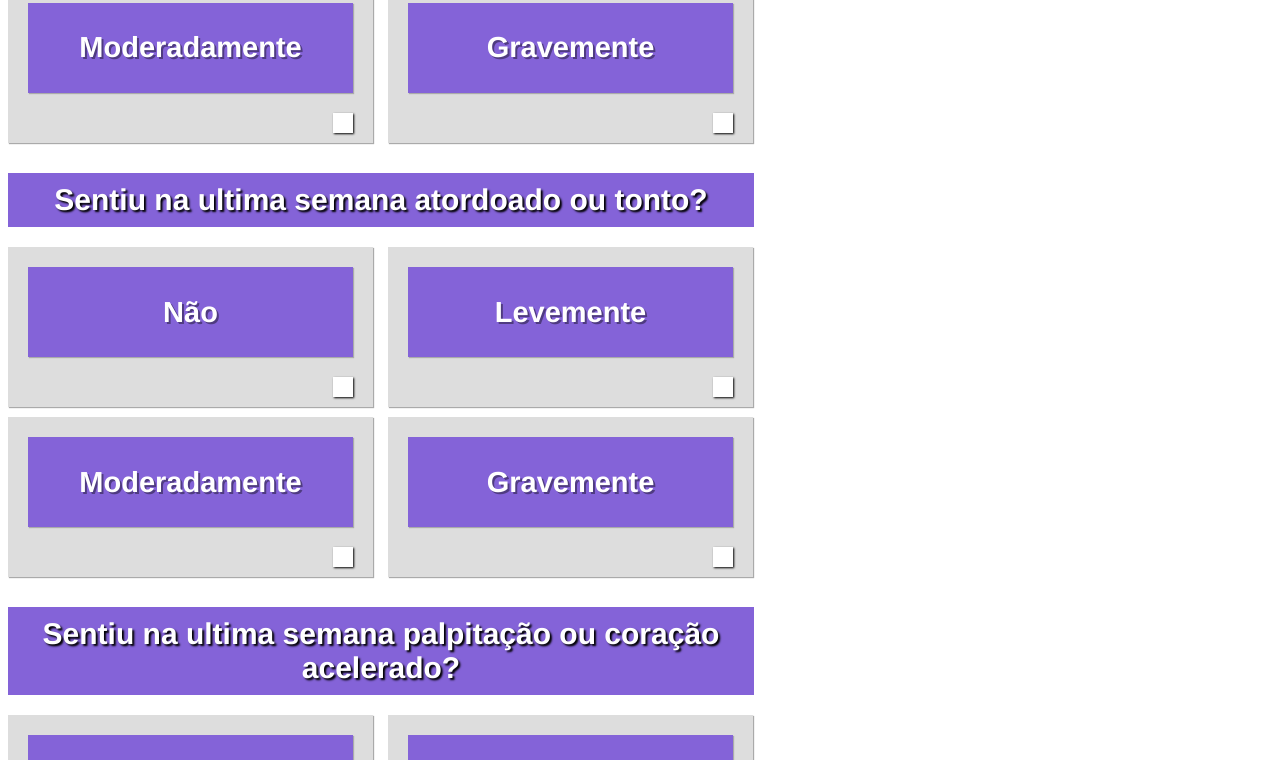
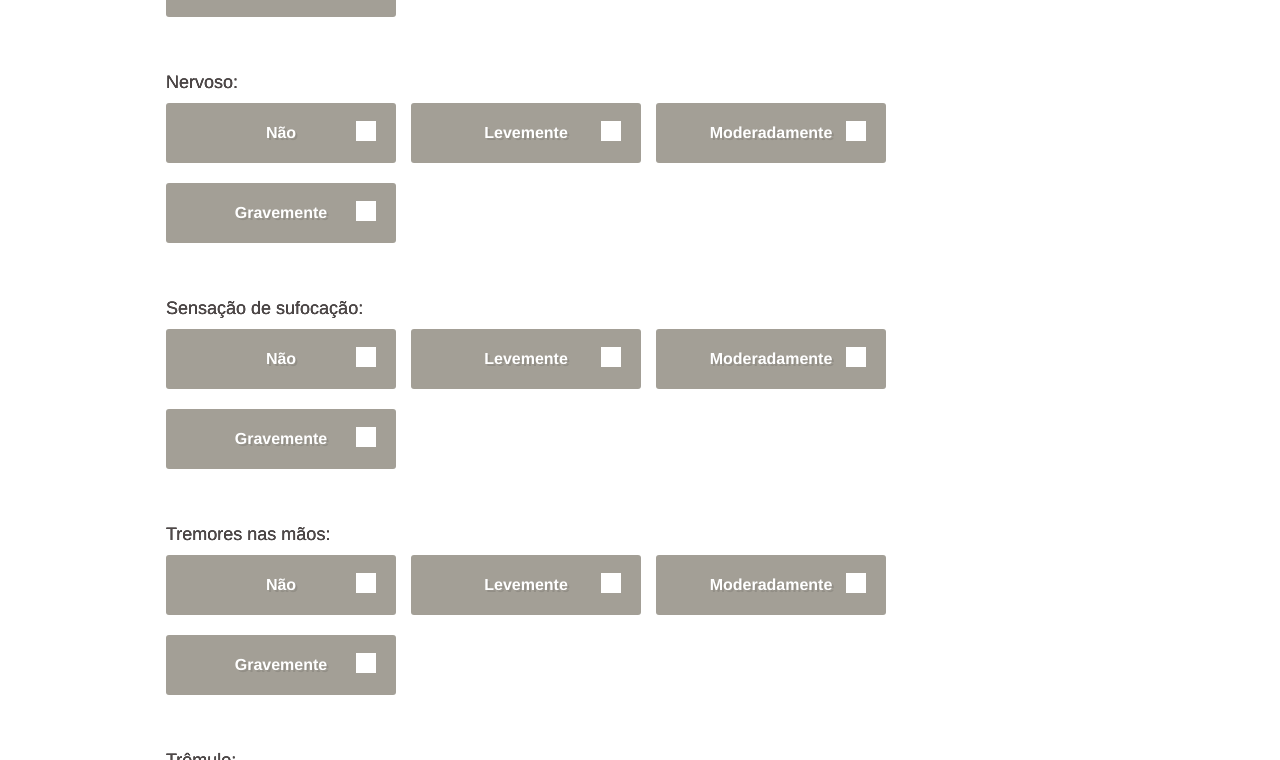
Before and after one commit to sobcontrole/Teste-ansiedade, a plain HTML site: page index.html in a window 1280 px wide. Shown: the part 2040-2800 px from the top of the page. Drawn offline with nearby package versions, Linux system fonts and the light colour scheme.

Commit message:
Update index.html

```diff
--- a/index.html
+++ b/index.html
@@ -16,8 +16,6 @@
 </head>
 <body>
 
-<a href="https://jceletherio.github.io/QuizSobPressao/"><img style="position: absolute; top: 0; right: 0; border: 0;" src="https://github-camo.global.ssl.fastly.net/38ef81f8aca64bb9a64448d0d70f1308ef5341ab/68747470733a2f2f73332e616d617a6f6e6177732e636f6d2f6769746875622f726962626f6e732f666f726b6d655f72696768745f6461726b626c75655f3132313632312e706e67" alt="Fork me on GitHub" data-canonical-src="https://s3.amazonaws.com/github/ribbons/forkme_right_darkblue_121621.png"></a>
-
 
 		<style type="text/css">
 		.clearfix:after {
@@ -27,10 +25,21 @@
 		}
 
 		.quiz {
-			width:746px;
+			width:75%;
+            margin: 0 auto;
+            padding: 0px 15px 10px 15px;
 			font-family: "Helvetica Neue",Arial,Helvetica,sans-serif;
+
 		}
 
+            h1 {
+                margin: 20px 10px 10px 0px;
+                padding-left: 50px;
+                font-weight: lighter;
+                font-size: 20px;
+                font-family: "Helvetica Neue",Arial,Helvetica,sans-serif;
+
+            }
 		.question:after {
 		  content: "";
 		  display: table;
@@ -38,14 +47,13 @@
 		}
 
 		.question h1 {
-			text-align: center;
-			background:#7FD863;
-			font-size: 30px;
-			font-weight:bold;
-			padding:10px 0px;
+			text-align: left;
+			font-size: 18px;
+            font-weight:lighter;
+			padding:15px 0px 0px;
 			font-family: "Helvetica Neue",Arial,Helvetica,sans-serif;
-			color:#FFF;
-			text-shadow: 2px 2px 2px #000;
+			color:504949;
+			text-shadow: 0px 0px 0px #000;
 
 		}
 
@@ -55,21 +63,22 @@
 		}
 
 		.answer {
-			width:365px;
-			min-height:150px;
+			width:230px;
+			min-height:50px;
 			float:left;
-			background:#DDD;
-			margin:0px 0px 10px 15px;
+			background:#A39F96;
+            border-radius: 3px;
+			margin:0px 0px 20px 15px;
 			color:#FFF;
-			box-shadow: 1px 1px 1px #AAA;
+			box-shadow: 0px 0px 0px #AAA;
 		}
 
 		.answer:hover {
-			background: #EEE;
+			background: #666666;
 		}
 
 		.answer.selected {
-			background:rgb(255, 255, 112);
+			background:rgb(253,105,105);
 		}
 
 		.answer .wrapper {
@@ -82,14 +91,13 @@
 		}
 
 		.answer .text {
-			text-shadow: 2px 2px rgba(0,0,0,0.4);
-			box-shadow: 1px 1px 1px #AAA;
-			font-weight:900;
+			text-shadow: 2px 2px rgba(0,0,0,0.1);
+			box-shadow: 0px 0px 0px #AAA;
+			font-weight: bold;
 			text-align: center;
-			background:#7FD863;
-			height: 90px;
-			font-size: 29px;
-			font-family: "Helvetica Neue",Arial,Helvetica,sans-serif;
+			height: 20px;
+			font-size: 16px;
+            font-family: "Helvetica Neue",Arial,Helvetica,sans-serif;
 			-webkit-font-smoothing: antialiased;
 			font-smoothing: antialiased;
 			display:table-cell;
@@ -101,17 +109,17 @@
 			width:20px;
 			background:#FFF;
 			float:right;
-			margin:0px 20px 10px 0px;
-			box-shadow: 1px 1px 2px #000;
+			margin:-42px 20px -20px 0px;
+			box-shadow: 0px 0px 0px #000;
 			position: relative;
 		}
 		.answer.selected .checkbox:before {
-			color:#000;
-			font-size:40px;
+			color:#fc3d3d;
+			font-size:18px;
 			content:"\2713\0020";
 			position: absolute;
-			top:-15px;
-			left:-5px;
+			top:-3px;
+			left:3px;
 		}
 
 		.result {
@@ -123,7 +131,7 @@
 		}
 		.result .wrapper {
 			padding:50px;
-			border:1px solid #AAA;
+            border: 1px dashed #fd6969;
 		}
 		.result .wrapper:after {
 		  content: "";
@@ -144,6 +152,8 @@
 
 
 	</style>
+
+<h1> De acordo com o que você sentiu, <strong> na última semana,</strong> marque atentamente as opções: </h1>
 
 
 <script id="quiz_template" type="text/x-handlebars-template">
@@ -200,8 +210,7 @@
 	var quiz = new PersonalityQuizzer();
 	quiz.set("title","Você é ansioso?")
 	quiz.addQuestion({
-		color: "#7FD863",
-		title: "Sentiu na ultima semana dormencia ou formigamento?",
+		title: "Dormência ou formigamento:",
 		answers: [
 			{
 				text: "Não",
@@ -222,8 +231,7 @@
 		]
 	});
 	quiz.addQuestion({
-		color: "#63D8B3",
-		title: "Sentiu na ultima semana sensação de calor?",
+		title: "Sensação de calor:",
 		answers: [
 		{
 			text: "Não",
@@ -244,8 +252,7 @@
 		]
 	});
 	quiz.addQuestion({
-		color: "#8463D8",
-		title: "Sentiu na ultima semana tremores nas pernas?",
+		title: "Tremores nas pernas:",
 		answers: [
 		{
 			text: "Não",
@@ -266,8 +273,7 @@
 		]
 	});
 	quiz.addQuestion({
-		color: "#8463D8",
-		title: "Sentiu na ultima semana incapaz de relaxar?",
+		title: "Incapaz de relaxar:",
 		answers: [
 		{
 			text: "Não",
@@ -288,8 +294,7 @@
 		]
 	});
 	quiz.addQuestion({
-		color: "#8463D8",
-		title: "Sentiu na ultima semana medo de acontecer o pior?",
+		title: "Medo de acontecer o pior:",
 		answers: [
 		{
 			text: "Não",
@@ -310,8 +315,7 @@
 		]
 	});
 	quiz.addQuestion({
-		color: "#8463D8",
-		title: "Sentiu na ultima semana atordoado ou tonto?",
+		title: "Atordoado ou tonto:",
 		answers: [
 		{
 			text: "Não",
@@ -333,8 +337,7 @@
 	});
 
 	quiz.addQuestion({
-		color: "#8463D8",
-		title: "Sentiu na ultima semana palpitação ou coração acelerado?",
+		title: "Palpitação ou coração acelerado:",
 		answers: [
 		{
 			text: "Não",
@@ -356,8 +359,7 @@
 	});
 
 	quiz.addQuestion({
-		color: "#8463D8",
-		title: "Sentiu na ultima semana sem equilibrio?",
+		title: "Sem equilíbrio:",
 		answers: [
 		{
 			text: "Não",
@@ -379,8 +381,7 @@
 	});
 
 	quiz.addQuestion({
-		color: "#8463D8",
-		title: "Sentiu na ultima semana aterrorizado?",
+		title: "Aterrorizado:",
 		answers: [
 		{
 			text: "Não",
@@ -402,8 +403,7 @@
 	});
 
 	quiz.addQuestion({
-		color: "#8463D8",
-		title: "Sentiu na ultima semana nervoso?",
+		title: "Nervoso:",
 		answers: [
 		{
 			text: "Não",
@@ -425,8 +425,7 @@
 	});
 
 	quiz.addQuestion({
-		color: "#8463D8",
-		title: "Sentiu na ultima semana sensação de sufocação?",
+		title: "Sensação de sufocação:",
 		answers: [
 		{
 			text: "Não",
@@ -448,8 +447,7 @@
 	});
 
 	quiz.addQuestion({
-		color: "#8463D8",
-		title: "Sentiu na ultima semana tremores nas mãos?",
+		title: "Tremores nas mãos:",
 		answers: [
 		{
 			text: "Não",
@@ -471,8 +469,7 @@
 	});
 
 	quiz.addQuestion({
-		color: "#8463D8",
-		title: "Sentiu na ultima semana tremulo?",
+		title: "Trêmulo:",
 		answers: [
 		{
 			text: "Não",
@@ -494,8 +491,7 @@
 	});
 
 	quiz.addQuestion({
-		color: "#8463D8",
-		title: "Sentiu na ultima semana medo de perder o controle?",
+		title: "Medo de perder o controle:",
 		answers: [
 		{
 			text: "Não",
@@ -517,8 +513,7 @@
 	});
 
 	quiz.addQuestion({
-		color: "#8463D8",
-		title: "Sentiu na ultima semana dificuldade de respirar?",
+		title: "Dificuldade de respirar:",
 		answers: [
 		{
 			text: "Não",
@@ -540,8 +535,7 @@
 	});
 
 	quiz.addQuestion({
-		color: "#8463D8",
-		title: "Sentiu na ultima semana medo de morrer?",
+		title: "Medo de morrer:",
 		answers: [
 		{
 			text: "Não",
@@ -562,8 +556,7 @@
 		]
 	});
 	quiz.addQuestion({
-		color: "#8463D8",
-		title: "Sentiu na ultima semana assustado?",
+		title: "Assustado:",
 		answers: [
 		{
 			text: "Não",
@@ -585,8 +578,7 @@
 	});
 
 	quiz.addQuestion({
-		color: "#8463D8",
-		title: "Sentiu na ultima semana indigestão ou desconforto no abdomen?",
+		title: "Indigestão ou desconforto no abdômen",
 		answers: [
 		{
 			text: "Não",
@@ -608,8 +600,7 @@
 	});
 
 	quiz.addQuestion({
-		color: "#8463D8",
-		title: "Sentiu na ultima semana sensação de desmaio?",
+		title: "Sensação de desmaio:",
 		answers: [
 		{
 			text: "Não",
@@ -630,8 +621,7 @@
 		]
 	});
 	quiz.addQuestion({
-		color: "#8463D8",
-		title: "Sentiu na ultima semana rosto afogueado?",
+		title: "Rosto afogueado:",
 		answers: [
 		{
 			text: "Não",
@@ -653,8 +643,7 @@
 	});
 
 	quiz.addQuestion({
-		color: "#8463D8",
-		title: "Sentiu na ultima semana suors?",
+		title: "Suor (não devido ao calor):",
 		answers: [
 		{
 			text: "Não",
@@ -681,19 +670,19 @@
 	quiz.addResults([
 		{
 			id: 0,
-			text: "Grau minimo de ansiedade"
+			text: "Grau mínimo de ansiedade, não precisa procurar ajuda."
 		},
 		{
 			id: 1,
-			text: "Grau leve de ansiedade"
+			text: "Grau leve de ansiedade, não precisa procurar ajuda."
 		},
 		{
 			id: 2,
-			text: "Grau moderado de ansiedade, deve procurar ajuda"
+			text: "Grau moderado de ansiedade, você deve procurar ajuda."
 		},
 		{
 			id: 3,
-			text: "Grau severo de ansiedade, deve procurar ajuda"
+			text: "Grau severo de ansiedade, você deve procurar ajuda."
 		},
 	]);
 
@@ -705,4 +694,5 @@
 </script>
 
 </body>
+
 </html>
```
